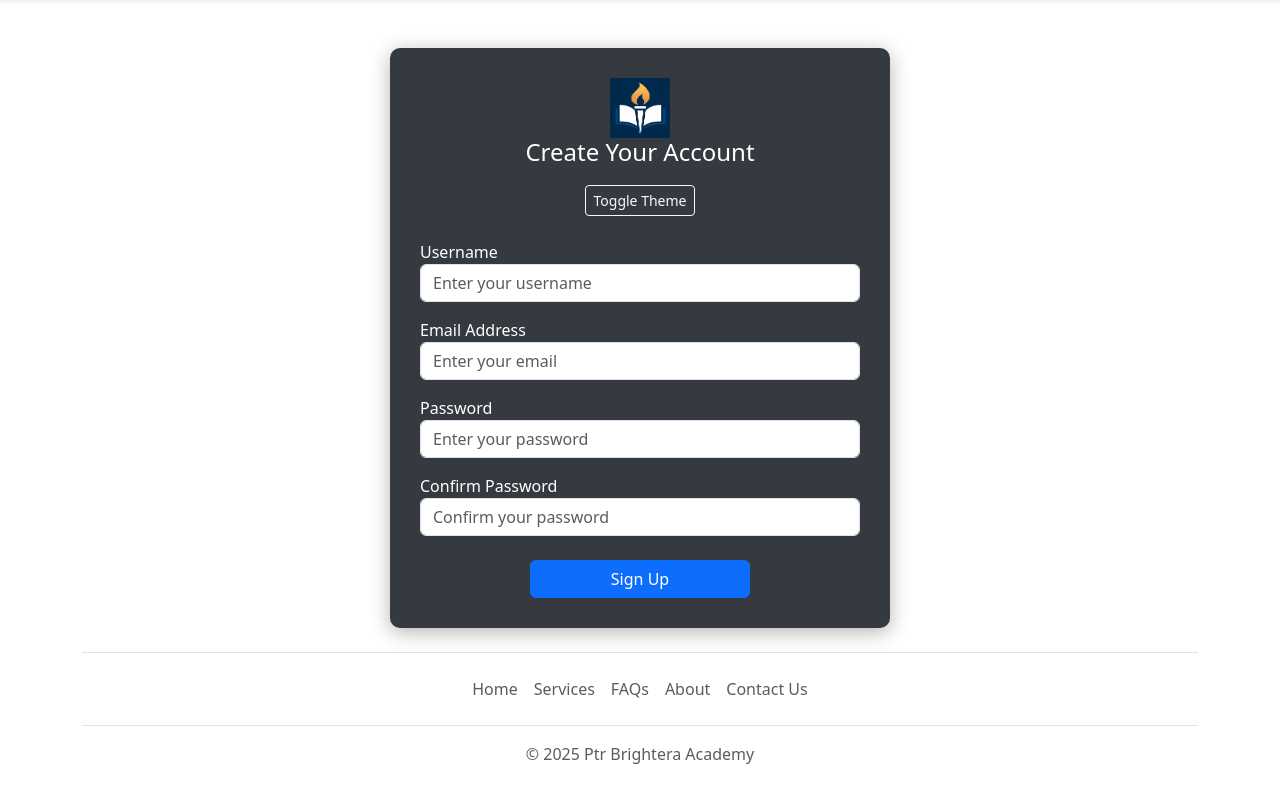
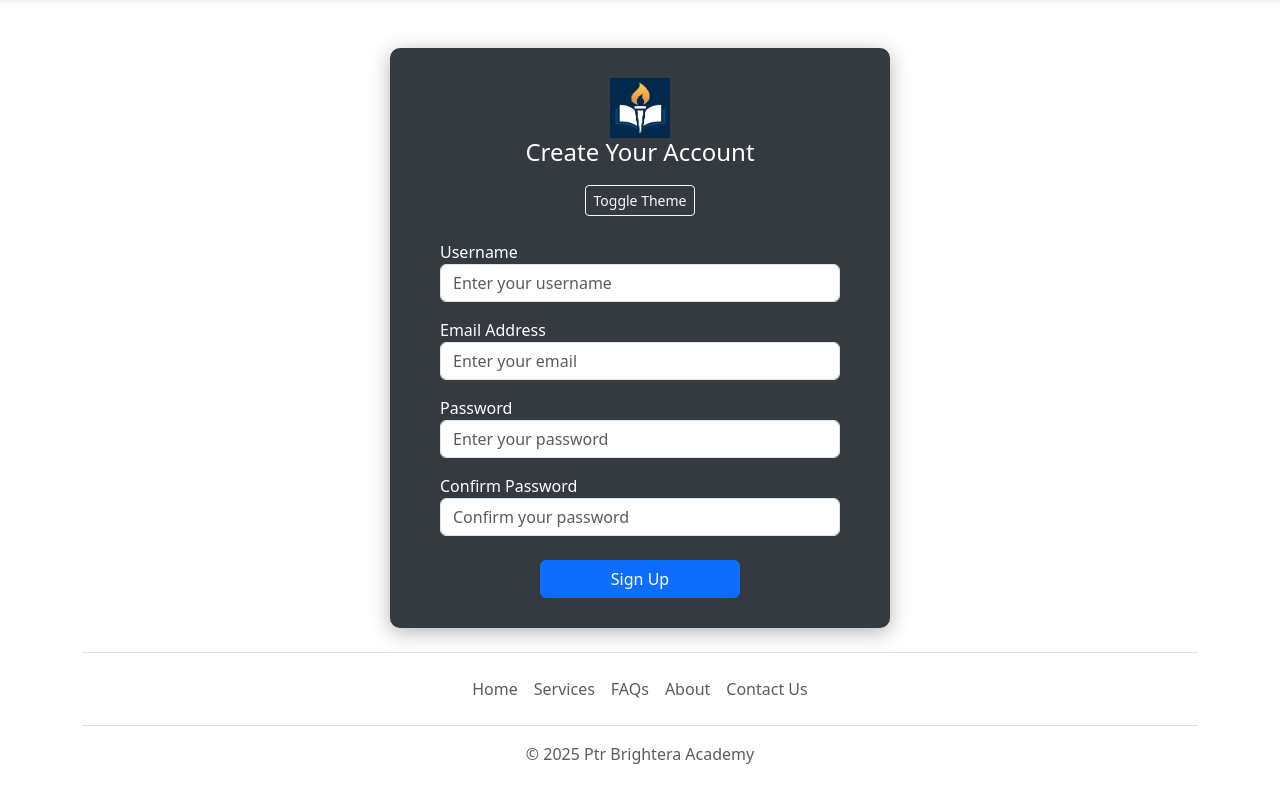
Before and after one commit to Ptr-Brightera-Academy/Carrier-Website, a Flask app: page /signup in a window 1280 px wide. Shown: the part 76-882 px from the top of the page. Run offline with Flask 3, Linux system fonts and the light colour scheme.

Commit message:
updated signup page

```diff
--- a/templates/signup.html
+++ b/templates/signup.html
@@ -17,7 +17,7 @@
         <button id="theme-toggle" class="btn btn-sm btn-outline-light mt-2">Toggle Theme</button>
       </div>
 
-      <form method="post" action="/signup" class= "form-signup"  >
+      <form method="post" action="/signup" class="form-register"  class="form-register" style="max-width: 400px; margin: 0 auto;">
         <div class="form-group mb-3">
           <label for="username">Username</label>
           <input type="text" class="form-control" id="username" name="username" placeholder="Enter your username" required>
```
